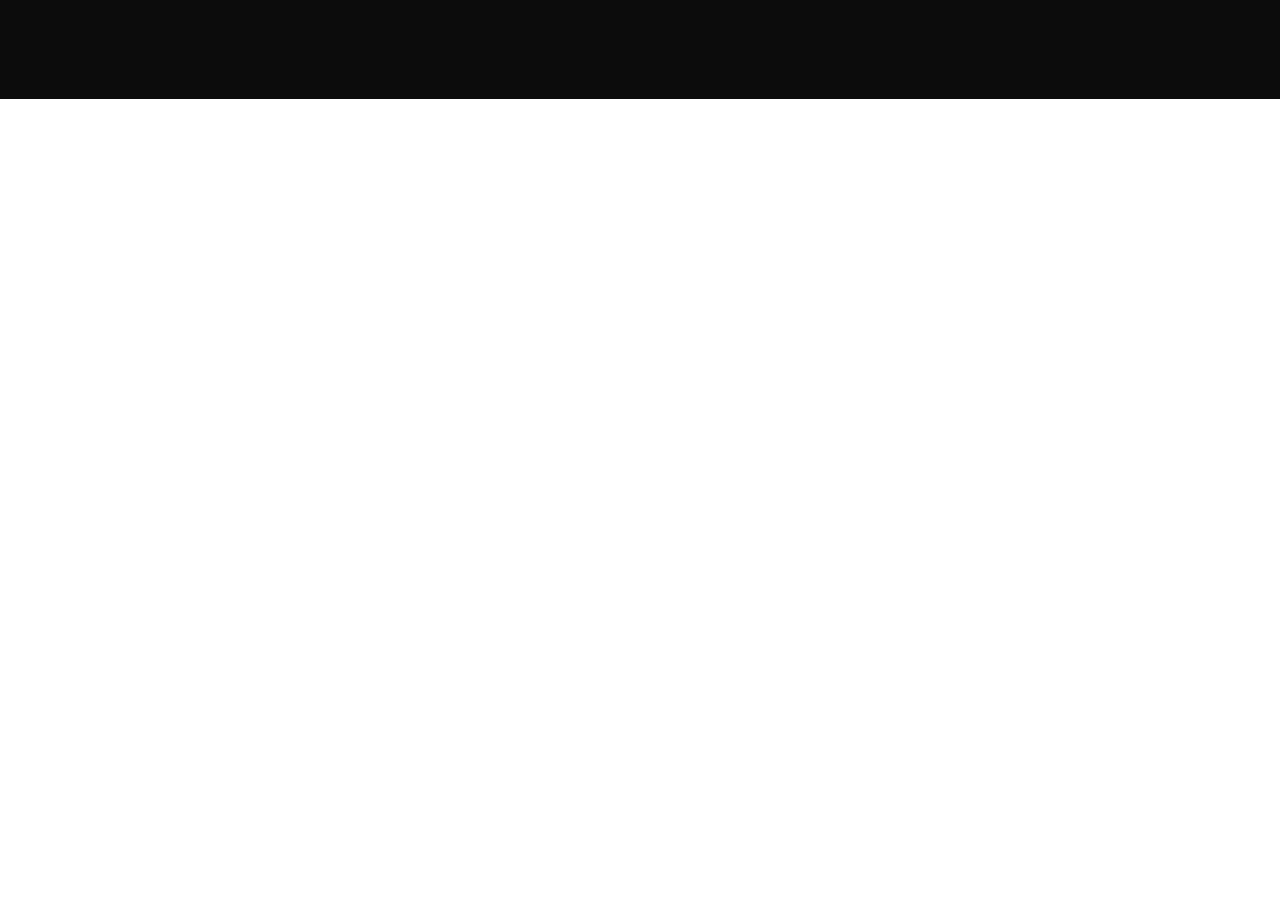
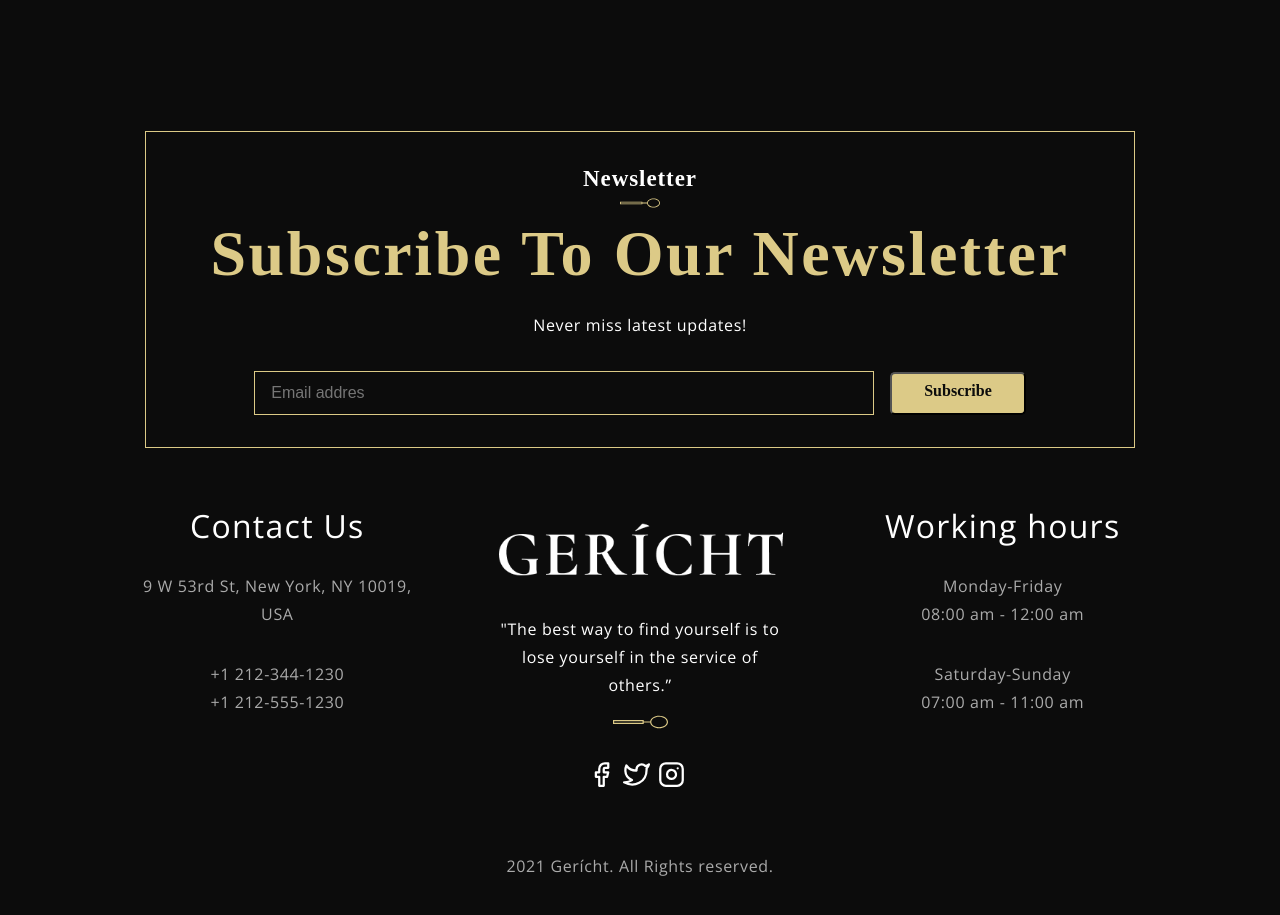
Before and after one commit to MaksNaMiLLioN/react-gericht-dining-app, a React (Create React App) app: page / in a window 1280 px wide. Shown: the part 6220-7135 px from the top of the page. Before the commit the page ends 6319 px from the top, so only its background shows below. Built offline with nearby package versions, Linux system fonts and the light colour scheme; a web font is replaced by a local one.

Commit message:
Bug Fixes

```diff
--- a/src/App.css
+++ b/src/App.css
@@ -88,6 +88,10 @@
   border-radius: 5px;
 }
 
+.img__spoon {
+  width: 55px;
+}
+
 @media screen and (max-width: 2000px) {
 }
 
--- a/src/App.js
+++ b/src/App.js
@@ -25,6 +25,7 @@ const App = () => (
     <Laurels />
     <Gallery />
     <FindUs />
+    <Footer />
   </div>
 );
 
--- a/src/components/Footer/Newsletter.css
+++ b/src/components/Footer/Newsletter.css
@@ -1,5 +1,53 @@
 .app__newsletter {
-  height: 442px;
-  background: grey;
-  padding: 64px 252px 64px 252px;
+  background: #0c0c0c;
+  display: flex;
+  flex-direction: column;
+  justify-content: center;
+  align-items: center;
+  text-align: center;
+  border: 1px solid var(--color-golden);
+  padding: 2rem 4rem;
 }
+
+.app__newsletter p {
+  margin-top: 1rem;
+  margin-bottom: 2rem;
+}
+
+.app__newsletter-inputs {
+  display: flex;
+  align-items: center;
+  justify-content: center;
+}
+
+.app__newsletter-inputs input {
+  width: 620px;
+  color: var(--color-white);
+  background: var(--color-black);
+  margin-right: 1rem;
+  font-size: 1rem;
+  border: 1px solid var(--color-golden);
+  padding: 0.75rem 1rem;
+}
+
+.app__newsletter-inputs button {
+  width: max-content;
+}
+
+@media screen and (max-width: 1150px) {
+  .app__newsletter-inputs {
+    flex-direction: column;
+    width: 90%;
+  }
+
+  .app__newsletter-inputs input {
+    margin: 0 0 2rem 0;
+    width: 100%;
+    height: 40px;
+  }
+
+  .app__newsletter {
+    padding: 2rem 0;
+    border: none;
+  }
+}
--- a/src/components/Footer/Newsletter.jsx
+++ b/src/components/Footer/Newsletter.jsx
@@ -6,14 +6,11 @@ const Newsletter = () => (
   <div className="app__newsletter">
     <Subheading title="Newsletter" />
     <h1 className="headtext__cormorant">Subscribe to Our Newsletter</h1>
-    <p className="p__opensans">
-      Lorem ipsum dolor sit amet consectetur adipisicing elit. Quasi nemo
-      mollitia nobis saepe officia. Laudantium obcaecati adipisci nisi facilis
-      temporibus dolore beatae, suscipit corporis iste eum maxime sequi natus
-      aspernatur?
-    </p>
-    <input type="text" placeholder="Email addres" />
-    <button className="custom__button">Subscribe</button>
+    <p className="p__opensans">Never miss latest updates!</p>
+    <div className="app__newsletter-inputs">
+      <input type="text" placeholder="Email addres" />
+      <button className="custom__button">Subscribe</button>
+    </div>
   </div>
 );
 
--- a/src/container/Footer/Footer.css
+++ b/src/container/Footer/Footer.css
@@ -1,8 +1,102 @@
 .app__footer {
   display: flex;
+  flex-direction: column;
+  min-height: 80vh;
   align-items: center;
-  justify-content: center;
-  background: cornflowerblue;
+  justify-content: flex-start;
+  background: var(--color-black);
+  padding: 2rem 6rem 4rem 6rem;
 }
-.app__footer-newsletter {
+
+.app__footer-content {
+  display: flex;
+  flex-direction: row;
+  margin-top: 4rem;
 }
+
+.app__footer-content_contact,
+.app__footer-content_logo,
+.app__footer-content_hours {
+  margin: 0 2rem;
+}
+
+.app__footer-content_contact {
+  flex: 1;
+  display: flex;
+  flex-direction: column;
+  justify-content: flex-start;
+  align-items: center;
+  text-align: center;
+}
+
+.app__footer-content_contact .p__title {
+  font-size: 32px;
+  margin-bottom: 2rem;
+}
+.app__footer-content_contact p:nth-child(2) {
+  margin-bottom: 2rem;
+}
+
+.app__footer-content_logo {
+  flex: 1;
+  display: flex;
+  flex-direction: column;
+  justify-content: flex-start;
+  align-items: center;
+  text-align: center;
+}
+
+.app__footer-content_logo_img {
+  margin-bottom: 1rem;
+}
+.app__footer-content_logo_img img {
+  width: 289px;
+}
+
+.app__footer-content_logo .img__spoon {
+  margin: 1rem 0;
+}
+
+.app__footer-content_hours {
+  flex: 1;
+  display: flex;
+  flex-direction: column;
+  justify-content: flex-start;
+  align-items: center;
+}
+
+.app__footer-content_hours .p__title {
+  font-size: 32px;
+  margin-bottom: 2rem;
+}
+
+.app__footer-content_hours p:nth-child(3) {
+  margin-bottom: 2rem;
+}
+
+.app__footer-icons {
+  display: flex;
+  color: var(--color-white);
+  margin-top: 1rem;
+  margin-bottom: 4rem;
+  font-size: 27px;
+}
+
+.app__footer-icons svg {
+  margin-right: 0.5rem;
+}
+
+@media screen and (max-width: 1150px) {
+  .app__footer-content {
+    flex-direction: column;
+  }
+  .app__footer {
+    padding: 1rem;
+  }
+  .app__footer-content_logo {
+    margin-top: 3rem;
+  }
+  .app__footer-content_hours {
+    margin-top: 3rem;
+  }
+}
--- a/src/container/Footer/Footer.jsx
+++ b/src/container/Footer/Footer.jsx
@@ -1,11 +1,47 @@
 import React from "react";
 import Newsletter from "../../components/Footer/Newsletter";
+import { images } from "../../constants";
+import { FiFacebook, FiTwitter, FiInstagram } from "react-icons/fi";
 import "./Footer.css";
 
 const Footer = () => (
-  <div className="app__footer">
-    <div className="app__footer-newsletter">
+  <div className="app__footer ">
+    <div className="app__footer-newsletter flex__center">
       <Newsletter />
+    </div>
+    <div className="app__footer-content">
+      <div className="app__footer-content_contact">
+        <p className="p__opensans p__title">Contact Us</p>
+        <p className="p__opensans_grey">9 W 53rd St, New York, NY 10019, USA</p>
+        <p className="p__opensans_grey">+1 212-344-1230 </p>
+        <p className="p__opensans_grey">+1 212-555-1230</p>
+      </div>
+
+      <div className="app__footer-content_logo">
+        <div className="app__footer-content_logo_img">
+          <img src={images.gericht} alt="logo" />
+        </div>
+
+        <p className="p__opensans">
+          "The best way to find yourself is to lose yourself in the service of
+          others.”
+        </p>
+        <img src={images.spoon} alt="spoon" className="img__spoon" />
+        <div className="app__footer-icons">
+          <FiFacebook />
+          <FiTwitter />
+          <FiInstagram />
+        </div>
+        <p className="p__opensans_grey">2021 Gerícht. All Rights reserved.</p>
+      </div>
+
+      <div className="app__footer-content_hours">
+        <p className="p__opensans p__title">Working hours</p>
+        <p className="p__opensans_grey">Monday-Friday</p>
+        <p className="p__opensans_grey">08:00 am - 12:00 am</p>
+        <p className="p__opensans_grey">Saturday-Sunday</p>
+        <p className="p__opensans_grey">07:00 am - 11:00 am</p>
+      </div>
     </div>
   </div>
 );
--- a/src/container/Gallery/Gallery.jsx
+++ b/src/container/Gallery/Gallery.jsx
@@ -43,7 +43,7 @@ const Gallery = () => {
       <div className="app__gallery-images">
         <div className="app__gallery-images_content" ref={scrollRef}>
           {imageGallery.map((image, index) => (
-            <div className="app__gallery-images_card flex__center">
+            <div className="app__gallery-images_card flex__center" key={index}>
               <img src={image} alt="image" />
               <BsInstagram size={27} className="app__gallery-images_icon" />
             </div>
--- a/src/container/Laurels/Laurels.jsx
+++ b/src/container/Laurels/Laurels.jsx
@@ -9,8 +9,8 @@ const Laurels = () => (
       <Subheading title="Awards & Recognition" />
       <h1 className="headtext__cormorant">Our Laurels</h1>
       <div className="app__laurels-content">
-        {data.awards.map((laurel) => (
-          <div className="app__laurels-card">
+        {data.awards.map((laurel, index) => (
+          <div className="app__laurels-card" key={index}>
             <div className="app__laurels-card_img">
               <img src={laurel.imgUrl} alt="" />
             </div>
```
Also changed, not shown: src/components/Footer/FooterOverlay.jsx (+3 -7 lines).
